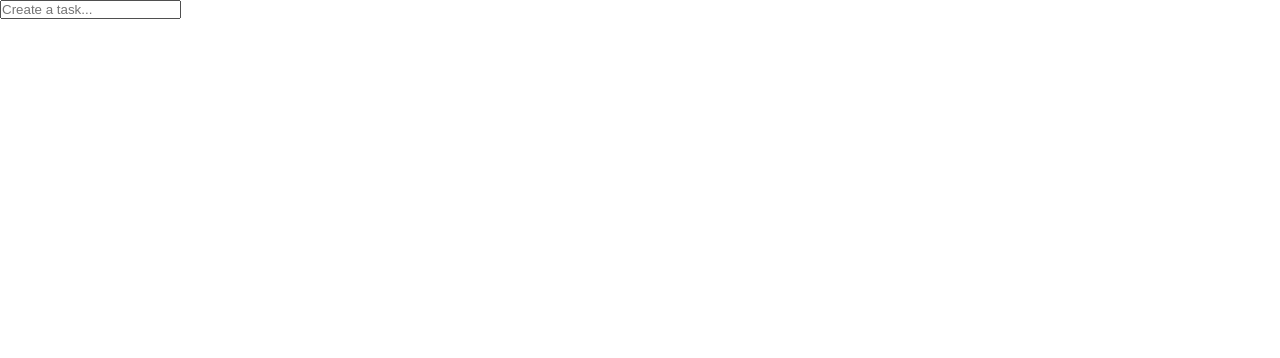
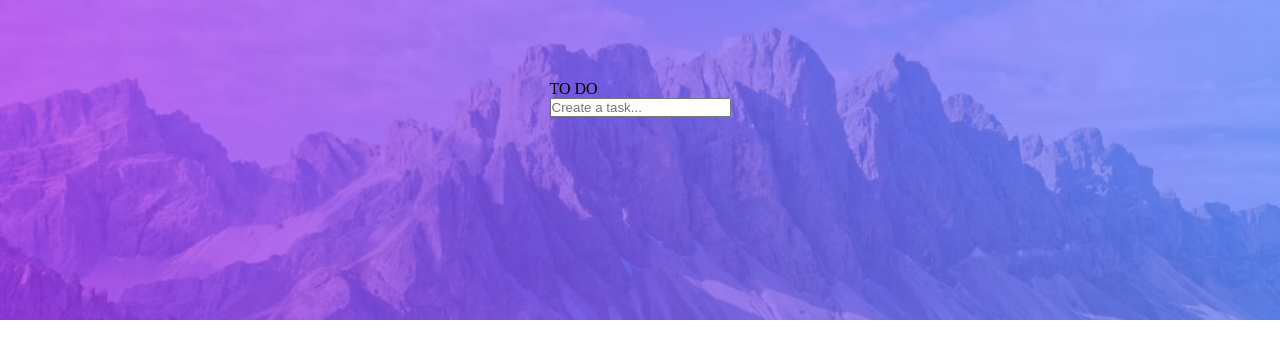
Before and after one commit to tin0312/to-do-app, a React (Vite) app: page / in a window 1280 px wide. Shown: the top 358 px of the page. Built offline with nearby package versions, Linux system fonts and the light colour scheme.

Commit message:
Adding label for to do form and use custom css to test the layout

```diff
--- a/src/components/ToDoItem.tsx
+++ b/src/components/ToDoItem.tsx
@@ -5,12 +5,12 @@ export default function ToDoItem({ task }) {
   const [checked, setChecked] = useState(false);
 
   const toggleCheck = () => {
-    setChecked((prevChecked) => !prevChecked); // Toggles the checked state
+    setChecked((prevChecked) => !prevChecked);
   };
 
   const labelStyle = {
     textDecoration: checked ? 'line-through' : 'none',
-    color: checked ? 'grey' : 'black',
+    color: checked ? 'grey' : 'black'
   };
 
   return (
--- a/src/components/ToDoList.tsx
+++ b/src/components/ToDoList.tsx
@@ -1,6 +1,6 @@
 import React, { useState } from 'react';
 import ToDoItem from './ToDoItem';
-import Form from 'react-bootstrap/Form';
+import { Container, Row, Col, Form } from 'react-bootstrap';
 
 export default function ToDoList() {
   const [tasks, setTasks] = useState<string[]>([]);
@@ -8,29 +8,30 @@ export default function ToDoList() {
   function saveTask(e: React.KeyboardEvent<HTMLInputElement>) {
     if (e.key === 'Enter') {
       e.preventDefault();
-      let newTask = e.currentTarget.value;
+      const newTask = e.currentTarget.value;
       if (newTask !== '') {
         setTasks((prevTasks) => [...prevTasks, newTask]);
         e.currentTarget.value = '';
       }
     }
   }
- let taskList = tasks.map((task, index) => (
-          <ToDoItem
-          key={index}
-          task={task}
-          />
-        ))
+  const taskList = tasks.map((task, index) => <ToDoItem key={index} task={task} />);
   return (
-    <div>
-      <Form className="">
-        <Form.Group className="mb-3">
-          <Form.Control type="text" onKeyDown={saveTask} placeholder="Create a task..." />
-        </Form.Group>
-      </Form>
-      <section>
-       {taskList}
-      </section>
-    </div>
+    <Container>
+      <Row className="task-input-form d-flex justify-content-center">
+        <Col>
+          <Form.Group>
+            <Form.Label>TO DO</Form.Label>
+            <Form>
+              <Form.Control type="text" onKeyDown={saveTask} placeholder="Create a task..." />
+            </Form>
+          </Form.Group>
+        </Col>
+      </Row>
+
+      <Row>
+        <Col>{taskList}</Col>
+      </Row>
+    </Container>
   );
 }
--- a/src/index.css
+++ b/src/index.css
@@ -10,8 +10,12 @@ body{
 .checkbox-round .form-check-input {
     border-radius: 50%;
   }
-/* Make the checkbox input circle */
-
-.checkbox-round .form-check-input {
-    border-radius: 50%;
-  }
+.task-input-form{
+    background-image: url("../public/images/bg-desktop-light.jpg");
+    height:40vh;
+    background-repeat: none;
+    background-size: cover;
+    display: flex;
+    justify-content: center;
+    padding-top: 5rem;
+}
```
